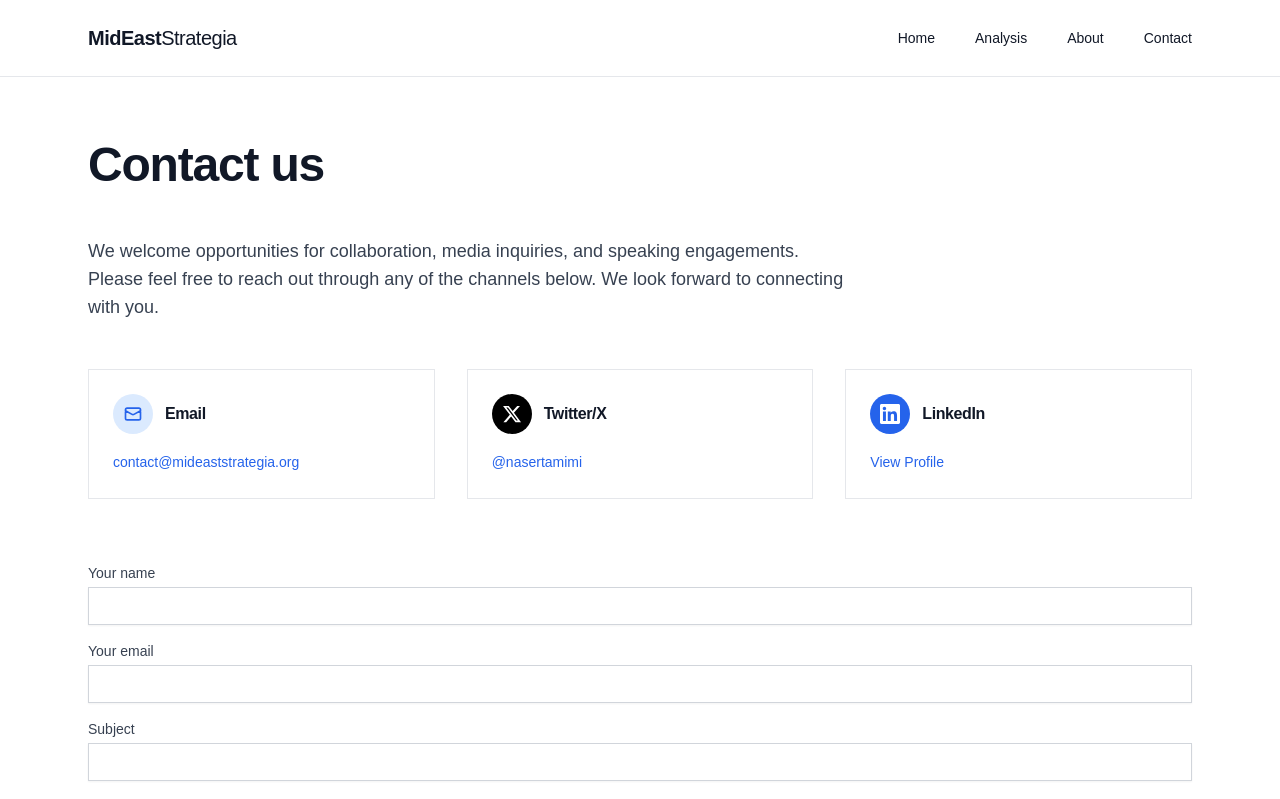
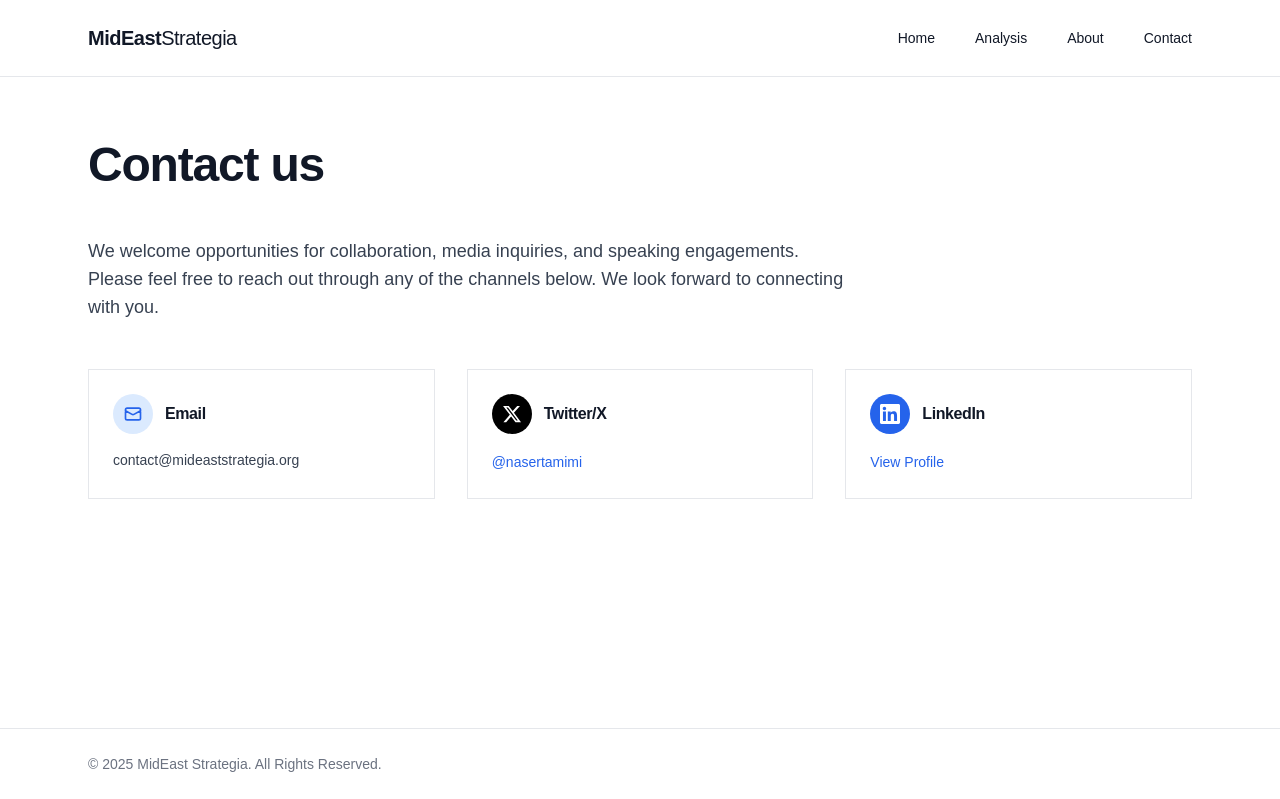
Before and after one commit to sammytamimi/mideast-strategia, a Next.js app: page /contact in a window 1280 px wide. Shown: the top 799 px of the page. Built offline with nearby package versions, Linux system fonts and the light colour scheme; no server answers.

Commit message:
comment out contact form

```diff
--- a/src/app/contact/page.tsx
+++ b/src/app/contact/page.tsx
@@ -6,7 +6,7 @@ import { sendEmail } from './actions';
 export default function Contact() {
   const [status, setStatus] = useState({ success: false, error: false, message: '' });
 
-  const handleSubmit = async (event: React.FormEvent<HTMLFormElement>) => {
+  /* const handleSubmit = async (event: React.FormEvent<HTMLFormElement>) => {
     event.preventDefault();
     const formData = new FormData(event.currentTarget);
     const result = await sendEmail(formData);
@@ -17,7 +17,7 @@ export default function Contact() {
       setStatus({ success: true, error: false, message: "Your message has been sent successfully!" });
       (event.target as HTMLFormElement).reset();
     }
-  };
+  }; */
 
   return (
     <div className="container mx-auto px-4 sm:px-6 py-16 max-w-6xl">
@@ -39,9 +39,9 @@ export default function Contact() {
             </div>
           </div>
           <div className="mt-4">
-            <a href="mailto:contact@mideaststrategia.org" className="text-blue-600 hover:text-blue-800 text-sm font-medium">
+            <p className="text-sm font-medium text-gray-700">
               contact@mideaststrategia.org
-            </a>
+            </p>
           </div>
         </div>
 
@@ -84,6 +84,7 @@ export default function Contact() {
         </div>
       </div>
 
+      {/*
       <div className="mt-16">
         <div>
           <form onSubmit={handleSubmit}>
@@ -116,6 +117,7 @@ export default function Contact() {
           )}
         </div>
       </div>
+      */}
     </div>
   );
 }
```
